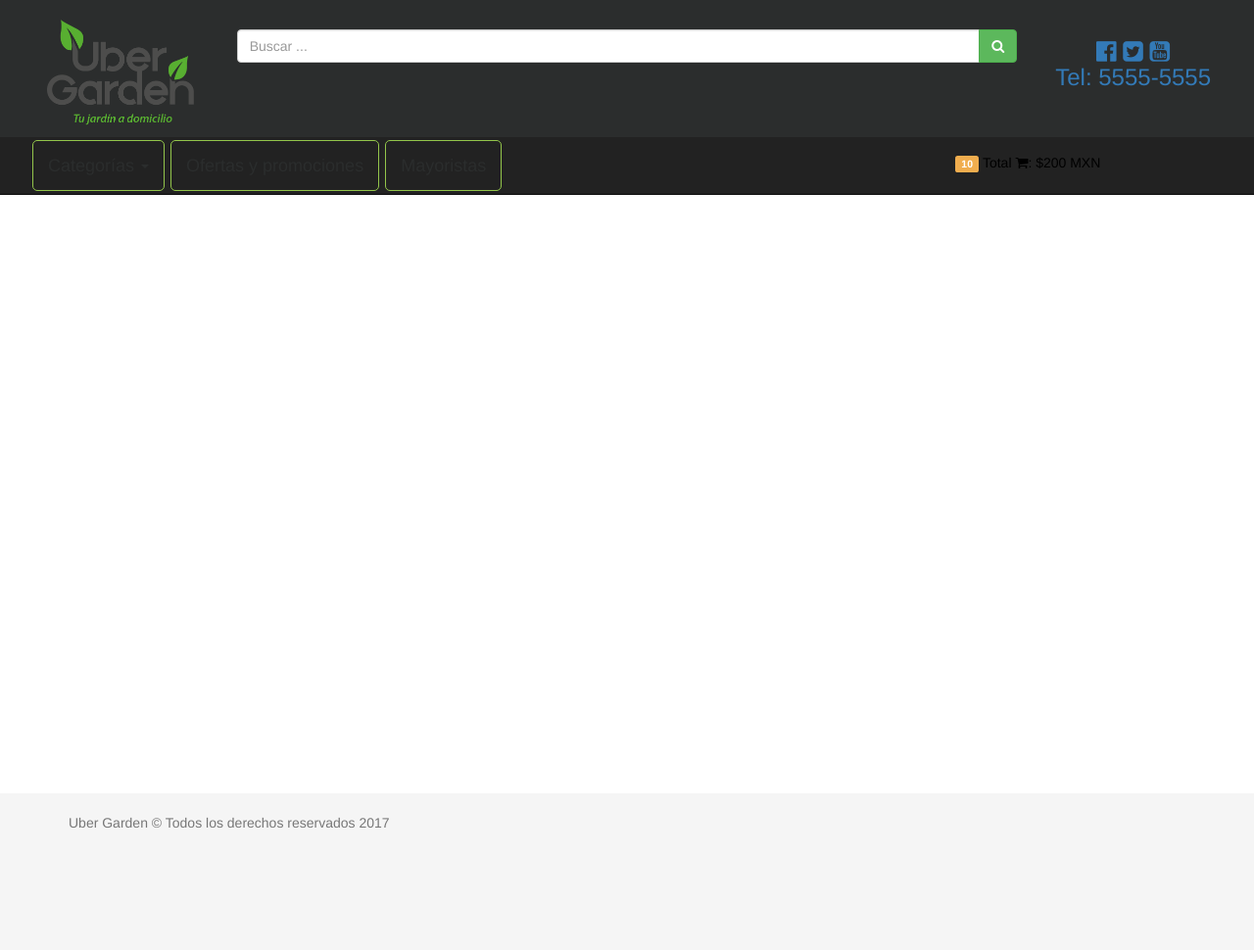
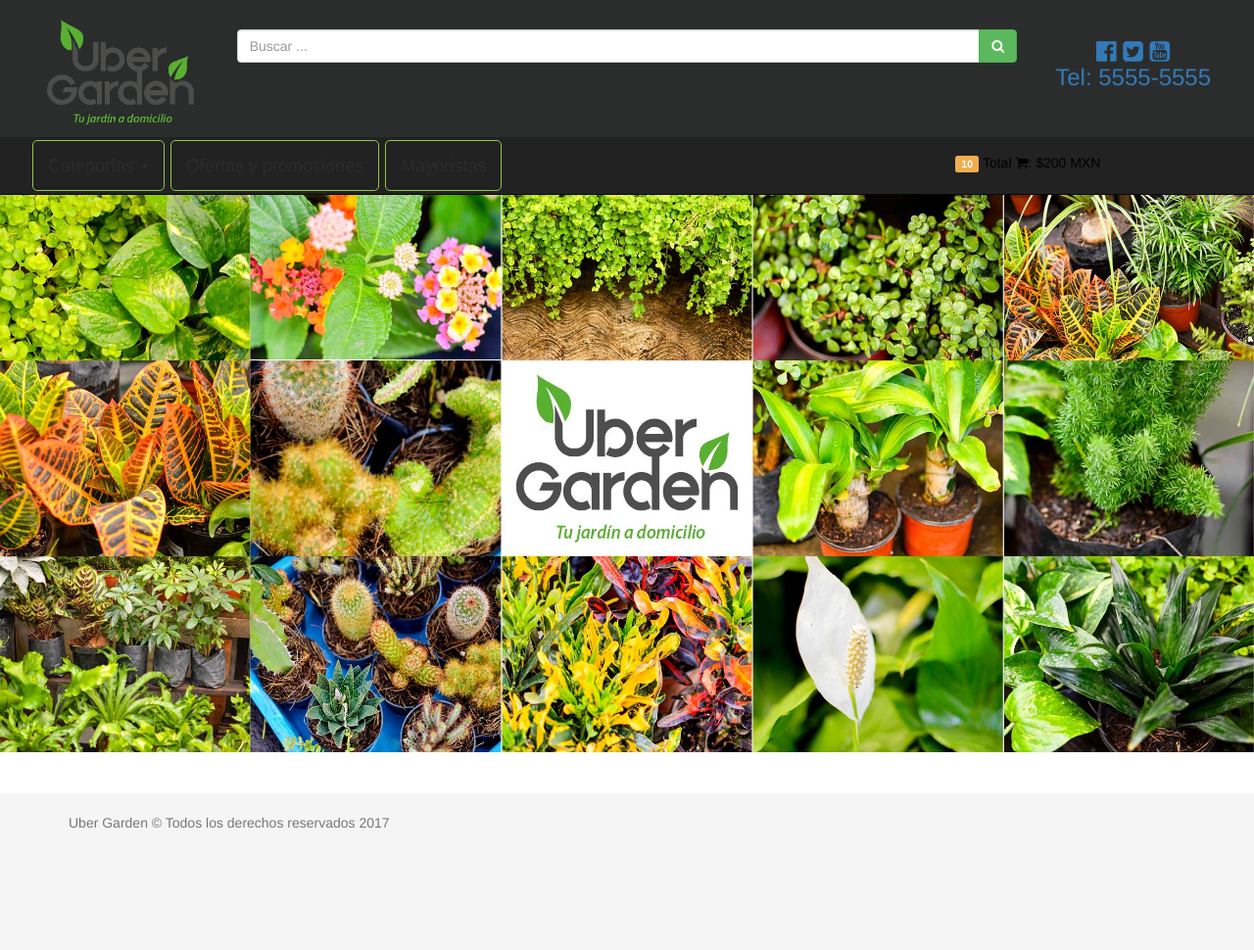
Before and after one commit to alfredo777/ubergarden, a Rails app: page / in a window 1280 px wide. Shown: the whole page at 98% size. Run offline with Rails 7, Linux system fonts and the light colour scheme; data that the repository does not hold is empty; style sheets or scripts are compiled from the project's sources; some libraries are stand-ins or nearby versions.

Commit message:
banner url

```diff
--- a/app/views/layouts/application.html.erb
+++ b/app/views/layouts/application.html.erb
@@ -8,7 +8,7 @@
 	</head>
 	<body>
 		<%= render partial: '/layout_parts/head_menu' %>
-		<div style="width:100%; margin-left: 0px; margin-top:-50px; background: image-url('/assets/banner/0.jpg'); background-size: 100% 100%; min-height: 600px;" >
+		<div style="width:100%; margin-left: 0px; margin-top:-50px; background: url('/assets/banner/0.jpg'); background-size: 100% 100%; min-height: 600px;" >
 		    <!--
 			<div class="col-md-10 panel panel-default" style="background:rgba(103, 135, 60, 0.7);">
 
```
